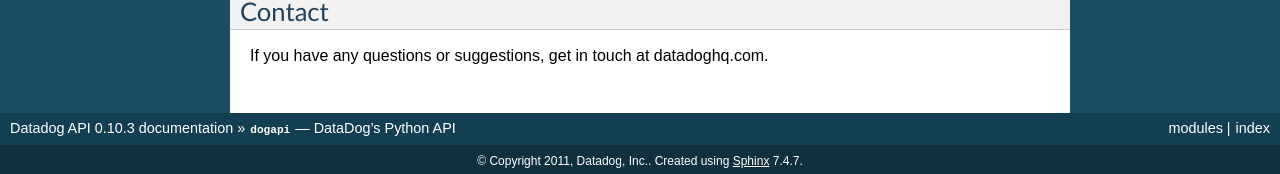
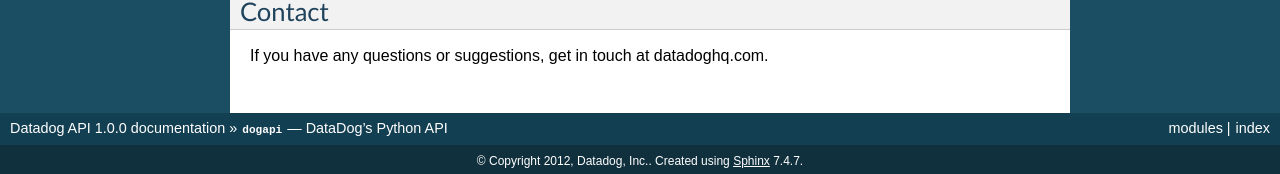
Before and after one commit to DataDog/dogapi, a Sphinx documentation site: the page built from doc/index.rst, in a window 1280 px wide and 900 px high, scrolled down 1105 px. Shown: the part 723-897 px from the top of the window. Built offline with Sphinx 7.4.7, drawn with Linux system fonts in a browser that asks for light colours; some of the changed text lies outside the part shown.

Commit message:
Bumping version number.

```diff
--- a/doc/conf.py
+++ b/doc/conf.py
@@ -41,7 +41,7 @@
 
 # General information about the project.
 project = u'Datadog API'
-copyright = u'2011, Datadog, Inc.'
+copyright = u'2012, Datadog, Inc.'
 
 # The version info for the project you're documenting, acts as replacement for
 # |version| and |release|, also used in various other places throughout the
@@ -50,7 +50,7 @@
 # The short X.Y version.
 version = 'v1'
 # The full version, including alpha/beta/rc tags.
-release = '0.10.3'
+release = '1.0.0'
 
 # The language for content autogenerated by Sphinx. Refer to documentation
 # for a list of supported languages.
```
